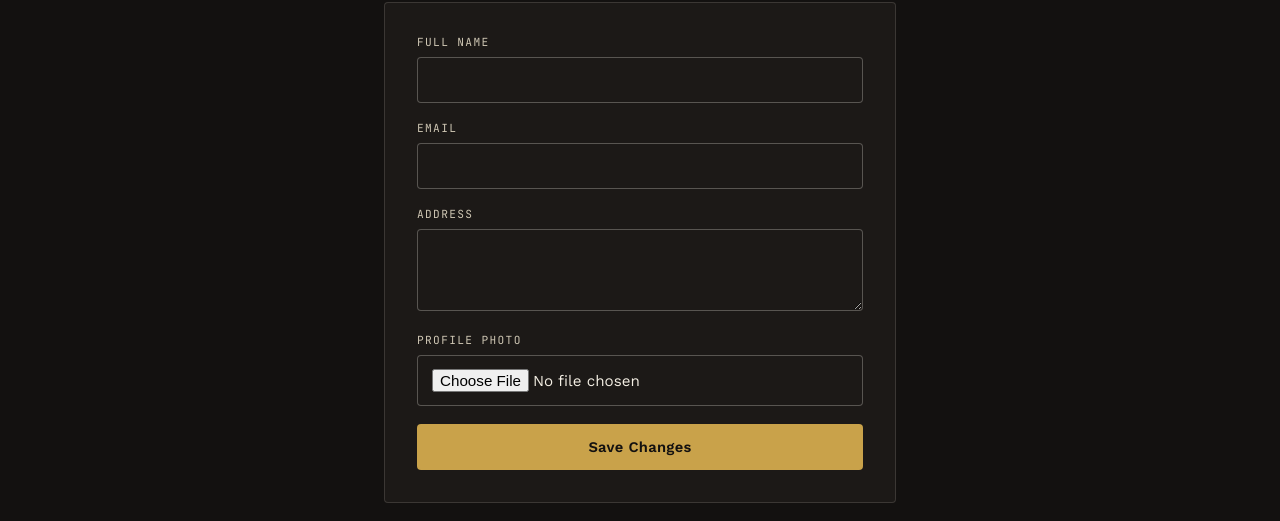
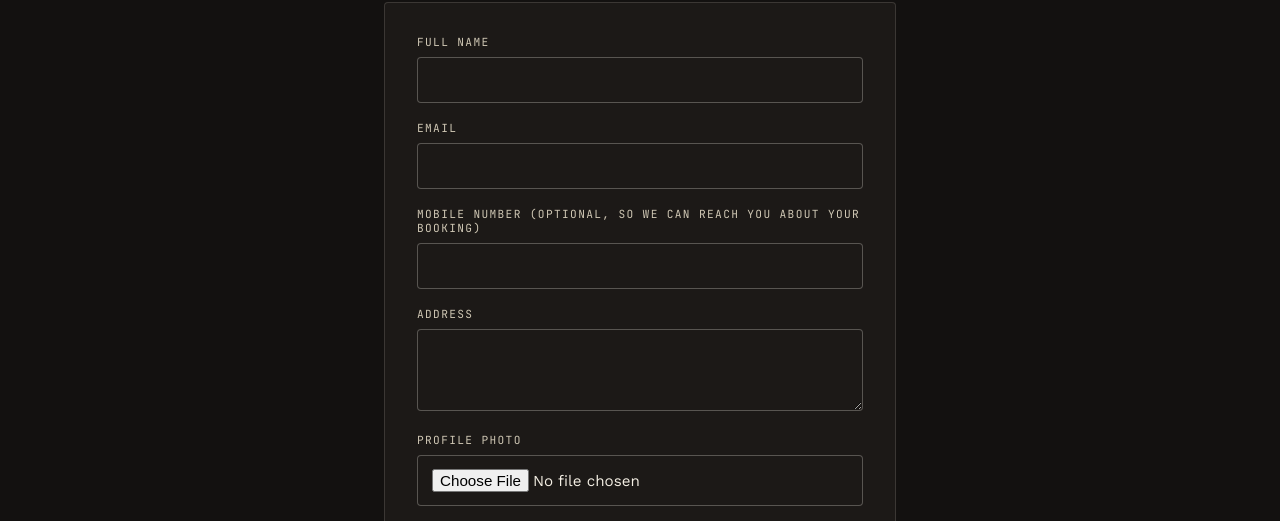
Before and after one commit to sivasaloonbook-sudo/sivasaloon, a website: page customer/profile.html in a window 1280 px wide. Shown: the part 244-765 px from the top of the page. Drawn offline with nearby package versions, Linux system fonts and the light colour scheme; no server answers.

Commit message:
Update profile.html

```diff
--- a/customer/profile.html
+++ b/customer/profile.html
@@ -39,6 +39,10 @@
         <input type="email" id="email" name="email" />
       </div>
       <div class="field">
+        <label for="mobile">Mobile Number (optional, so we can reach you about your booking)</label>
+        <input type="tel" id="mobile" name="mobile" maxlength="10" />
+      </div>
+      <div class="field">
         <label for="address">Address</label>
         <textarea id="address" name="address" rows="3"></textarea>
       </div>
@@ -66,6 +70,7 @@
     document.getElementById("name").value = c.name || "";
     document.getElementById("email").value = c.email || "";
     document.getElementById("address").value = c.address || "";
+    document.getElementById("mobile").value = c.mobile || "";
   }
 
   document.getElementById("profile-form").addEventListener("submit", async (e) => {
@@ -78,6 +83,7 @@
       name: document.getElementById("name").value.trim(),
       email: document.getElementById("email").value.trim(),
       address: document.getElementById("address").value.trim(),
+      mobile: document.getElementById("mobile").value.trim() || null,
     };
     const res = await fetch("/api/customer-profile", {
       method: "POST",
```
